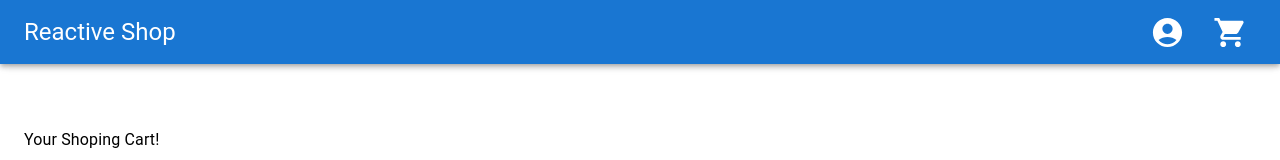
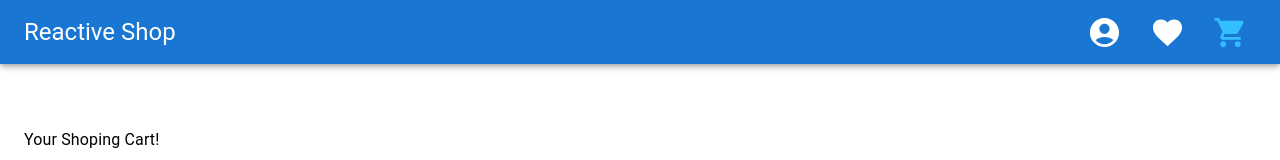
Before and after one commit to juancmandev/reactive-store, a React (Vite) app: page /shopping-cart in a window 1280 px wide. Shown: the top 160 px of the page. Built offline with nearby package versions, Linux system fonts and the light colour scheme.

Commit message:
change nav links and add favorites page

```diff
--- a/src/components/Header.tsx
+++ b/src/components/Header.tsx
@@ -7,14 +7,33 @@ import {
   Button,
 } from '@mui/material';
 import { NavLink } from 'react-router-dom';
+import { UserHeaderContainer } from '../styles/styledComponents';
 import AccountCircleIcon from '@mui/icons-material/AccountCircle';
-import { UserHeaderContainer } from '../styles/styledComponents';
+import FavoriteOutlinedIcon from '@mui/icons-material/FavoriteOutlined';
 import ShoppingCartIcon from '@mui/icons-material/ShoppingCart';
 
 const Header = () => {
+  const navigationItems = [
+    {
+      path: '/account',
+      icon: <AccountCircleIcon fontSize='large' color='inherit' />,
+      title: 'Account',
+    },
+    {
+      path: '/favorites',
+      icon: <FavoriteOutlinedIcon fontSize='large' color='inherit' />,
+      title: 'Favorites',
+    },
+    {
+      path: '/shopping-cart',
+      icon: <ShoppingCartIcon fontSize='large' color='inherit' />,
+      title: 'Shopping Cart',
+    },
+  ];
+
   return (
     <AppBar>
-      <Toolbar sx={{ justifyContent: 'space-between' }}>
+      <Toolbar sx={{ justifyContent: 'space-between', padding: '0 28px' }}>
         <Tooltip title='Home'>
           <NavLink to='/'>
             <Button variant='text' sx={{ textTransform: 'none', padding: 0 }}>
@@ -25,20 +44,20 @@ const Header = () => {
           </NavLink>
         </Tooltip>
         <UserHeaderContainer>
-          <Tooltip title='Account'>
-            <NavLink to='/account'>
-              <IconButton>
-                <AccountCircleIcon fontSize='large' sx={{ color: '#fff' }} />
-              </IconButton>
-            </NavLink>
-          </Tooltip>
-          <Tooltip title='Shopping Cart'>
-            <NavLink to='/shopping-cart'>
-              <IconButton>
-                <ShoppingCartIcon fontSize='large' sx={{ color: '#fff' }} />
-              </IconButton>
-            </NavLink>
-          </Tooltip>
+          {navigationItems.map((item) => (
+            <Tooltip key={item.title} title={item.title}>
+              <NavLink
+                style={({ isActive }) => ({
+                  color: isActive ? '#33bfff' : '#fff',
+                })}
+                to={item.path}>
+                <IconButton
+                  sx={{ color: 'inherit', backgroundColor: 'inherit' }}>
+                  {item.icon}
+                </IconButton>
+              </NavLink>
+            </Tooltip>
+          ))}
         </UserHeaderContainer>
       </Toolbar>
     </AppBar>
--- a/src/components/ShoppingCartItem.tsx
+++ b/src/components/ShoppingCartItem.tsx
@@ -4,7 +4,6 @@ import {
   IconButton,
   Tooltip,
   Popover,
-  Stack,
   List,
   ListItemButton,
   ListItem,
@@ -65,7 +64,7 @@ const ShoppingCartItem = () => {
           vertical: 'bottom',
           horizontal: 'left',
         }}>
-        <List>
+        <List sx={{ p: 0 }}>
           <ListItemButton>
             <ListItem sx={{ display: 'flex', gap: '12px' }}>
               <RemoveShoppingCartIcon />
--- /dev/null
+++ b/src/pages/Favorites.tsx
@@ -0,0 +1,11 @@
+import { Typography } from '@mui/material';
+
+const Favorites = () => {
+  return (
+    <>
+      <Typography>Favorites</Typography>
+    </>
+  );
+};
+
+export default Favorites;
--- a/src/routes/App.tsx
+++ b/src/routes/App.tsx
@@ -2,6 +2,7 @@ import { Routes, Route } from 'react-router-dom';
 import Main from '../layouts/Main';
 import Home from '../pages/Home';
 import Account from '../pages/Account';
+import Favorites from '../pages/Favorites';
 import ShoppingCart from '../pages/ShoppingCart';
 import '../styles/global.css';
 
@@ -11,6 +12,7 @@ const App = () => {
       <Routes>
         <Route path='/' element={<Home />} />
         <Route path='/account' element={<Account />} />
+        <Route path='/favorites' element={<Favorites />} />
         <Route path='/shopping-cart' element={<ShoppingCart />} />
       </Routes>
     </Main>
--- a/src/styles/styledComponents.ts
+++ b/src/styles/styledComponents.ts
@@ -12,7 +12,7 @@ export const ProductCardsContainer = styled.ul`
   }
 `;
 
-export const UserHeaderContainer = styled.section`
+export const UserHeaderContainer = styled.nav`
   display: flex;
   gap: 12px;
 `;
--- a/tsconfig.node.json
+++ b/tsconfig.node.json
@@ -5,5 +5,7 @@
     "moduleResolution": "Node",
     "allowSyntheticDefaultImports": true
   },
-  "include": ["vite.config.ts"]
+  "include": [
+    "vite.config.ts"
+  ]
 }
```
